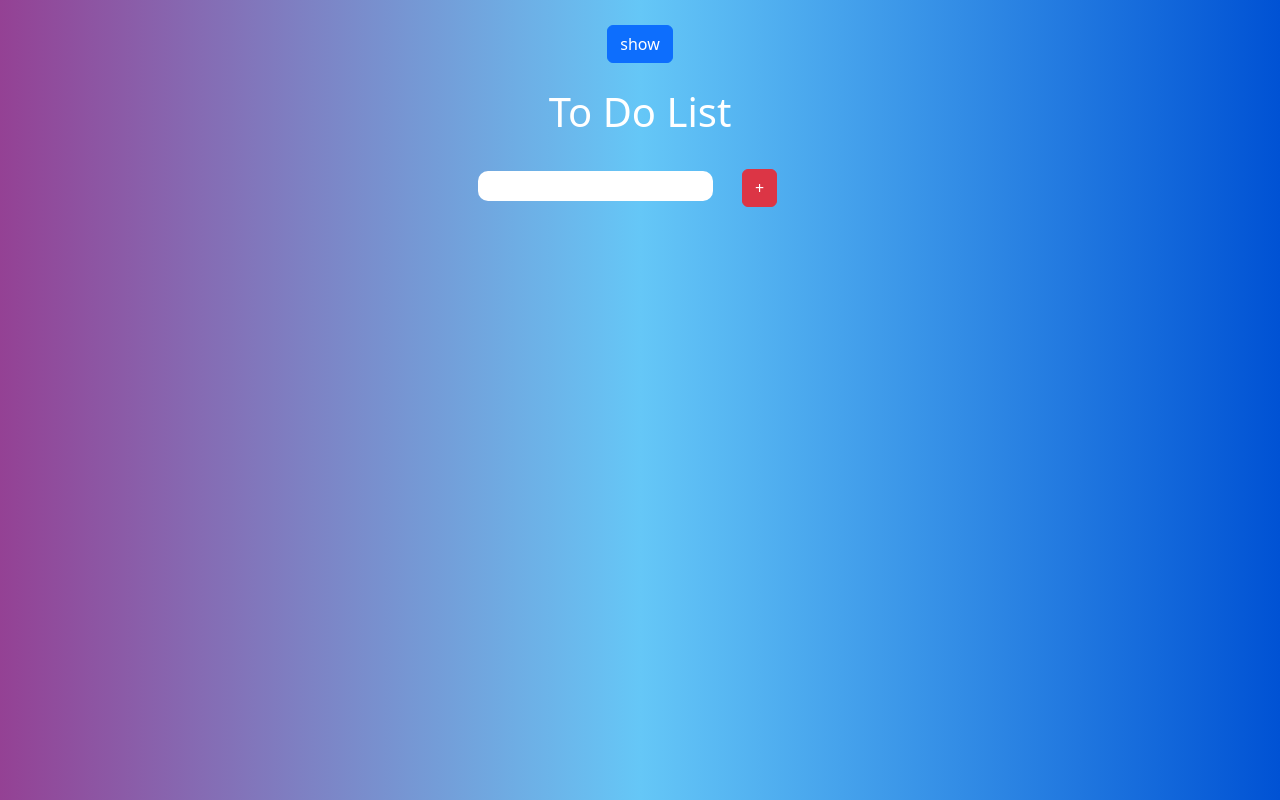
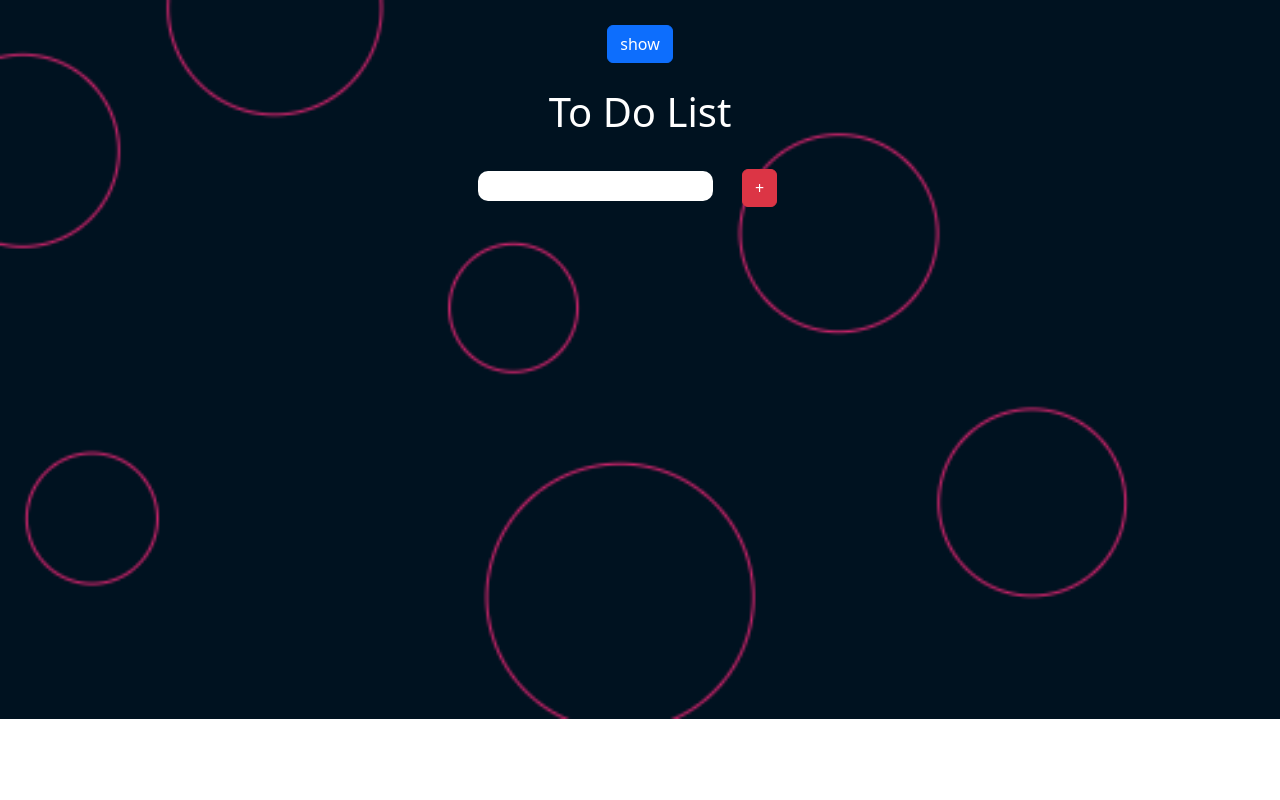
Before and after one commit to ABDELRAHMAN097/toDoList2020, a plain HTML site: page index.html in a window 1280 px wide. Drawn offline with nearby package versions, Linux system fonts and the light colour scheme.

Commit message:
background

```diff
--- a/style.css
+++ b/style.css
@@ -1,6 +1,9 @@
 body{
     text-align: center;
-    background : linear-gradient(to right, #944194 , #65c7f7 , #0052d4);
+    background-image: url(circle-scatter-haikei.png);
+    background-repeat: no-repeat;
+    background-size: cover;
+    object-fit: contain;
 }
 h1{
     color: white;
```
Also changed, not shown: circle-scatter-haikei.png (added).
